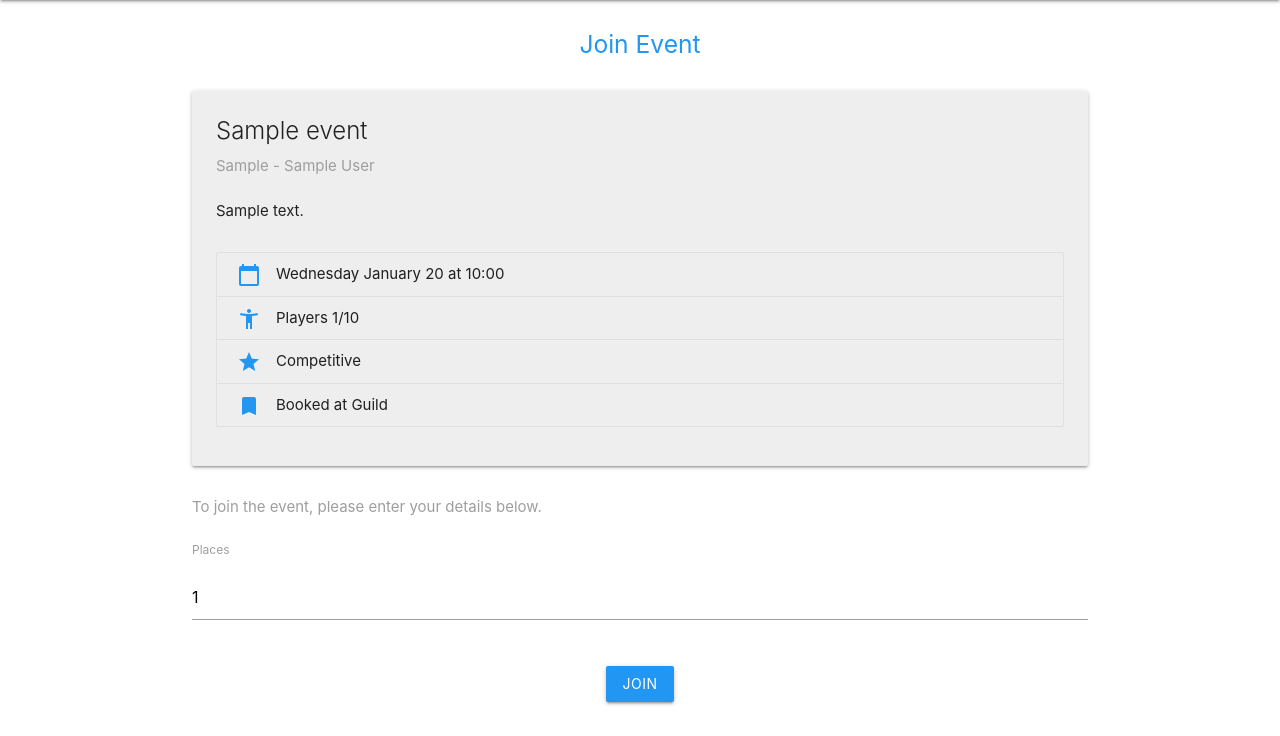
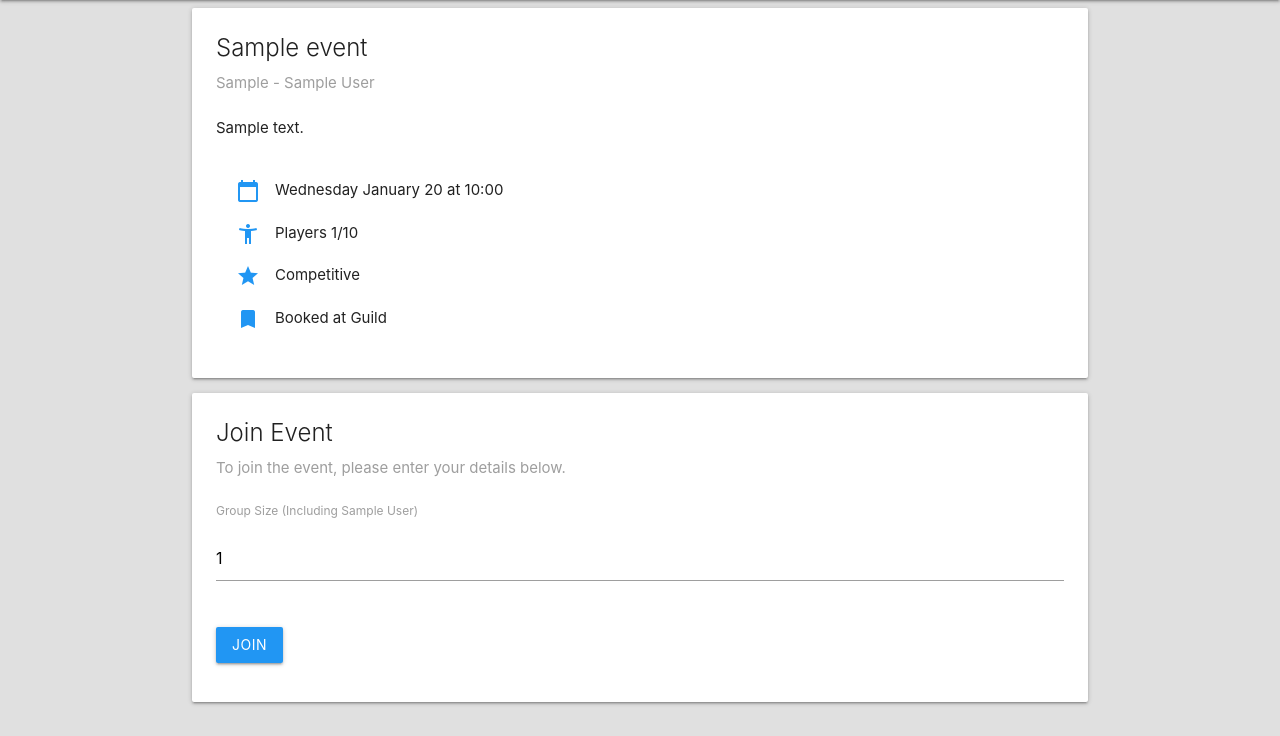
Before and after one commit to GuildHouseGames/livelobby, a Django app: page /1/join/ in a window 1280 px wide. Shown: the part 64-800 px from the top of the page. Run offline with Django 3.2, Linux system fonts and the light colour scheme; a user stored in the database is signed in; tables that the repository leaves empty hold one stand-in row (values such as "Sample post").

Commit message:
Polish join event and event cards for project show case
* Make join forn consistent and change label of join form for places

* Add username to join event form places label

* Remove lines from event cards

```diff
--- a/events/forms.py
+++ b/events/forms.py
@@ -8,6 +8,9 @@ class JoinForm(forms.ModelForm):
     class Meta:
         model = Reservation
         fields = ('places',)
+        labels = {
+            'places': 'Group size (Including yourself)',
+        }
         widgets = {
             'places': forms.NumberInput(
                 attrs={
--- a/events/static/events/event_list.css
+++ b/events/static/events/event_list.css
@@ -5,3 +5,8 @@
 body{
     background-color: #e0e0e0;
 }
+
+ul.collection, li.collection-item {
+  border: 0!important;
+  box-shadow: none!important;
+}
--- a/events/templates/events/join_event.html
+++ b/events/templates/events/join_event.html
@@ -8,12 +8,15 @@
     </a>
 {% endblock %}
 
+{% load static %}
+
 {% block content %}
+<head>
+    <link rel="stylesheet" type="text/css" href="{% static 'events/event_list.css' %}">
+</head>
+
 <div class="container">
-    <div class=" section center-align blue-text">
-        <h5>Join Event</h5>
-    </div>
-    <div class="card grey lighten-3">
+    <div class="card">
         <div class="card-content">
             <p class="card-title grey-text text-darken-4">{{event.name}}</p>
             <p class="activator grey-text text-darken-6"> {{ event.game }} - {{event.host.display_name}}</p>
@@ -21,17 +24,19 @@
             <p class="grey-text text-darken-4">{{event.description}}</p>
             <br>
             <ul class="collection">
-                <li class="collection-item grey lighten-3"><span> <i class="material-icons blue-text left">calendar_today</i>{{event.date | date_string}} at {{ event.time | time_string}}</span></li>
-                <li class="collection-item grey lighten-3"><span> <i class="material-icons blue-text left">accessibility_new</i>Players {{ event|reserved_places }}/{{ event.max_size }}</span></li>
-                <li class="collection-item grey lighten-3"><span> <i class="material-icons blue-text left">grade</i>{{event.get_engagement_type_display}}</span></li>
+                <li class="collection-item"><span> <i class="material-icons blue-text left">calendar_today</i>{{event.date | date_string}} at {{ event.time | time_string}}</span></li>
+                <li class="collection-item"><span> <i class="material-icons blue-text left">accessibility_new</i>Players {{ event|reserved_places }}/{{ event.max_size }}</span></li>
+                <li class="collection-item"><span> <i class="material-icons blue-text left">grade</i>{{event.get_engagement_type_display}}</span></li>
                 {%if event.is_booked%}
-                <li class="collection-item grey lighten-3"><span> <i class="material-icons blue-text left">bookmark</i>Booked at Guild</span></li>
+                <li class="collection-item"><span> <i class="material-icons blue-text left">bookmark</i>Booked at Guild</span></li>
                 {%endif%}
 
             </ul>
         </div>
         </div>
-    <div class="section">
+        <div class="card">
+            <div class="card-content">
+                <p class="card-title grey-text text-darken-4">Join Event</p>
                 <div class="grey-text text-darken-5">To join the event, please enter your details below.</div>
                 <form method="post" novalidate>
                     {% csrf_token %}
@@ -42,7 +47,7 @@
                         {% endfor %}
                     {% endif %}
                     <br>
-            <label>{{ form.places.label }}</label>
+                    <label for="places"> Group Size (Including {{user.display_name}})</label>
                     <!-- For loop used to render both the field name-->
                     {% for field in form %}
                         <div class="form-group">
@@ -57,10 +62,10 @@
                         {% endfor %}
                     {% endif %}
                     <br>
-            <div class="center-align">
                     <button type="submit" class="btn waves-effect waves-light blue">Join</button>
-            </div>
                 </form>
             </div>
         </div>
+    </div>
+</div>
 {% endblock %}
```
Lines whose indentation alone changed are shown as unchanged.
